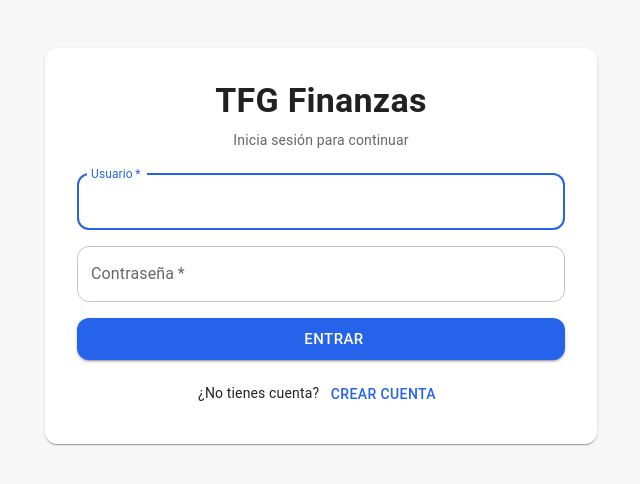
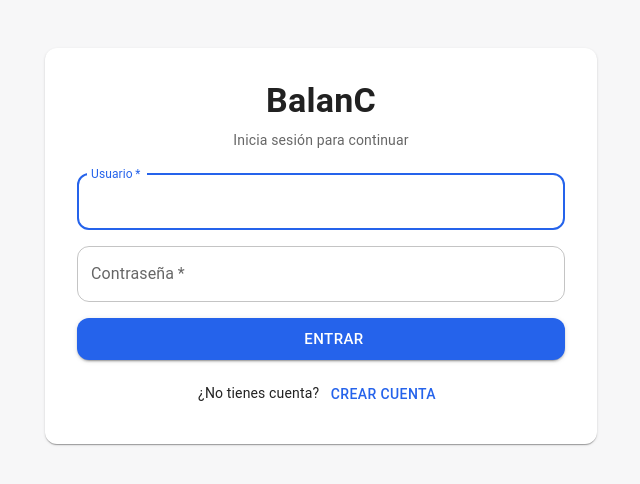
Before and after one commit to noahramoss/TFG, a React (Create React App) app in the folder frontend/: page /#/login in a window 1280 px wide. Shown: the part 154-638 px from the top of the page, without its empty margins (319-959 px from the left). Built offline with nearby package versions, Linux system fonts and the light colour scheme; some icons are missing.

Commit message:
ui: renombrar branding a BalanC en Navbar y LoginPage

```diff
--- a/frontend/src/components/Navbar.jsx
+++ b/frontend/src/components/Navbar.jsx
@@ -23,7 +23,7 @@
     <AppBar position="static" elevation={0} color="inherit" sx={{ borderBottom: 1, borderColor: 'divider' }}>
       <Toolbar sx={{ gap: 2 }}>
         <Typography variant="h6" sx={{ fontWeight: 700 }}>
-          TFG Finanzas
+          BalanC
         </Typography>
 
         <Stack direction="row" spacing={1}>
--- a/frontend/src/pages/LoginPage.jsx
+++ b/frontend/src/pages/LoginPage.jsx
@@ -68,7 +68,7 @@
     <Container maxWidth="sm" sx={{ minHeight: '100vh', display: 'flex', alignItems: 'center' }}>
       <Paper elevation={1} sx={{ p: 4, width: '100%' }}>
         <Typography variant="h4" sx={{ mb: 1, fontWeight: 700, textAlign: 'center' }}>
-          TFG Finanzas
+          BalanC
         </Typography>
         <Typography variant="body2" color="text.secondary" sx={{ mb: 3, textAlign: 'center' }}>
           Inicia sesión para continuar
```
